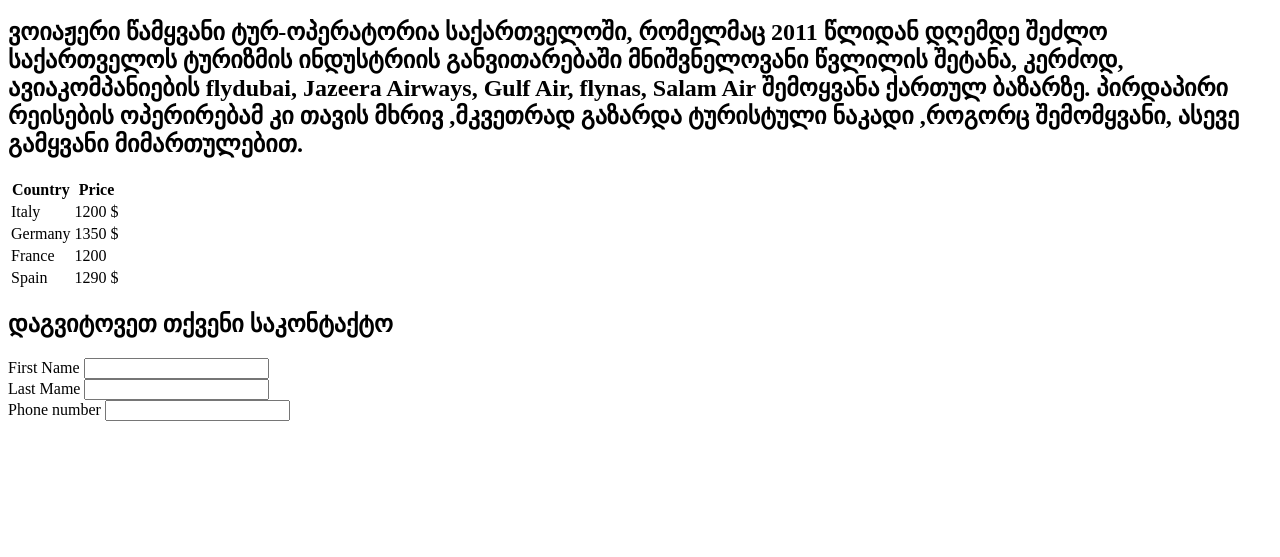
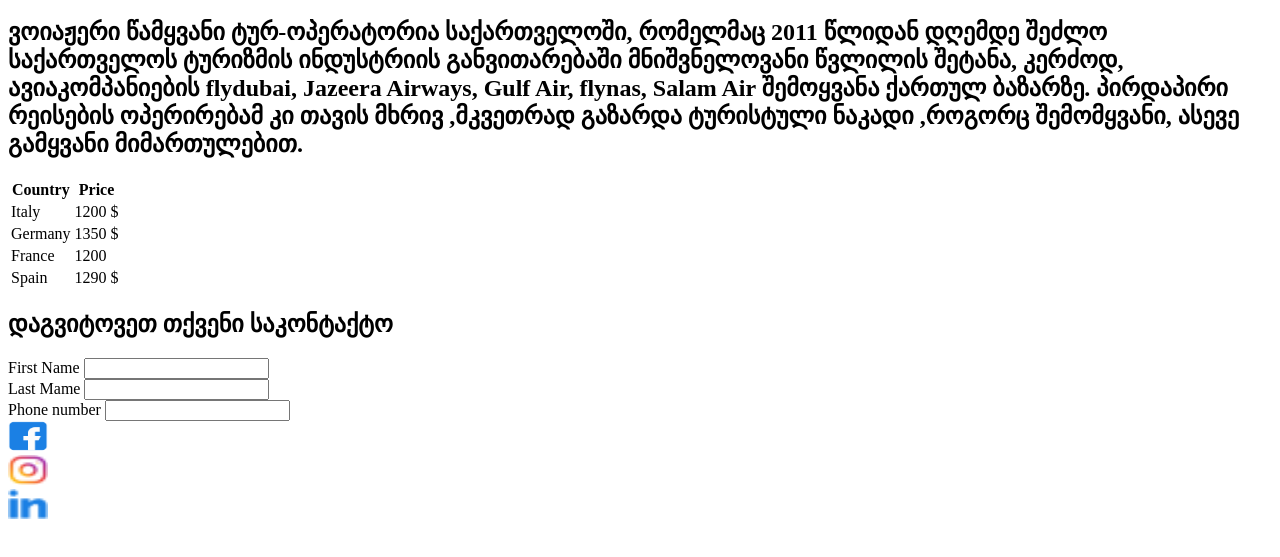
Before and after one commit to lazaremikaia/web-lesson4, a plain HTML site: page index.html in a window 1280 px wide. Shown: the part 101-658 px from the top of the page. Drawn offline with Linux system fonts and the light colour scheme.

Commit message:
create footer

```diff
--- a/index.css
+++ b/index.css
@@ -1,3 +1,6 @@
 img	{
 	height: 200px; width: 300px;
 }
+.icon{
+	height: 30px; width: 40px;
+}
--- a/index.html
+++ b/index.html
@@ -94,10 +94,21 @@
 			<label for="Phonenumber">Phone number</label>
 			<input type="number" name="Phonenumber" id="phonenumber">
 		</div>
-
-
 	</form>
 </section>
+<footer>
+	<div>
+		<div>
+			<a href="https://www.facebook.com/"><img src="facebook.png" alt="facebook" class="icon"></a>
+		</div>
+		<div>
+			<a href="https://www.instagram.com/"><img src="instagram.png" alt="instagram" class="icon"></a>
+		</div>
+		<div>
+			<a href="https://www.linkedin.com/"> <img src="linkedin.png" alt="linkedin" class="icon"></a>
+		</div>
+	</div>
+</footer>
 
 </body>
 </html>
```
Also changed, not shown: facebook.png (added), instagram.png (added), linkedin.png (added).
